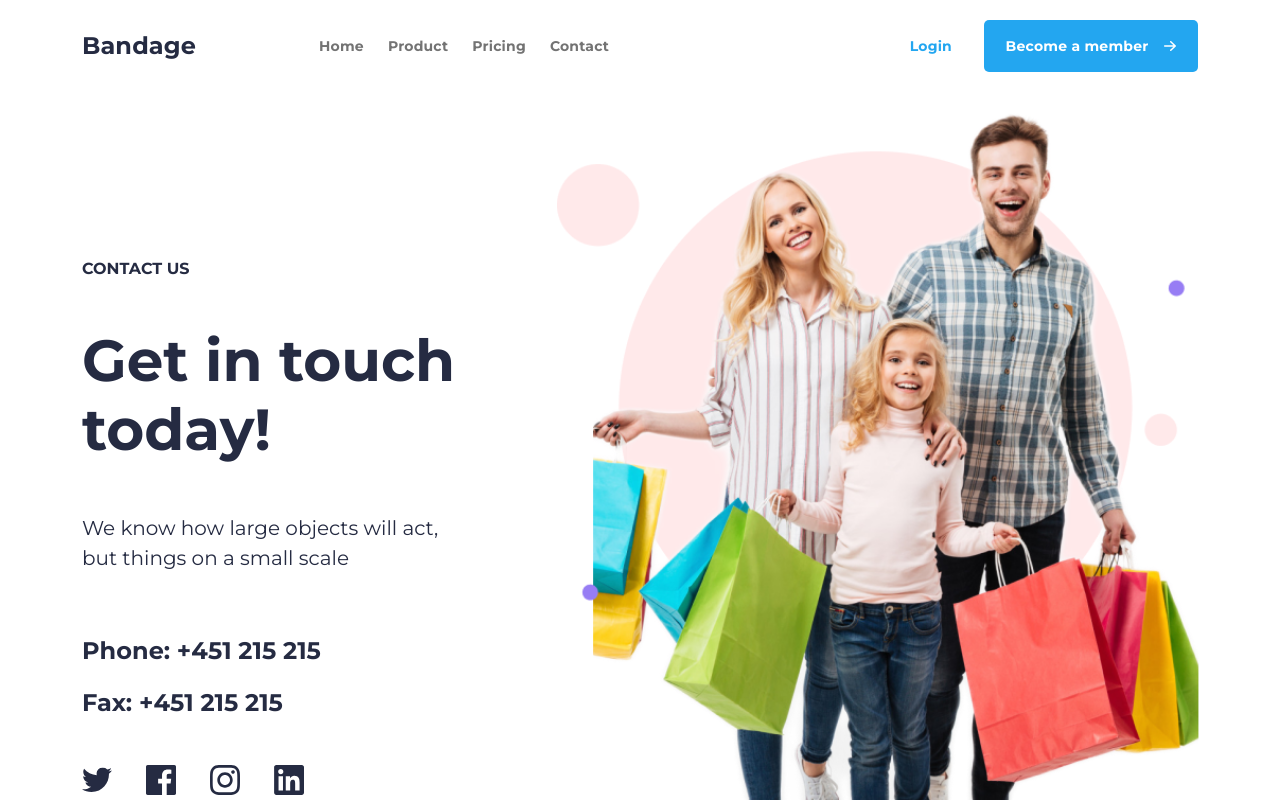
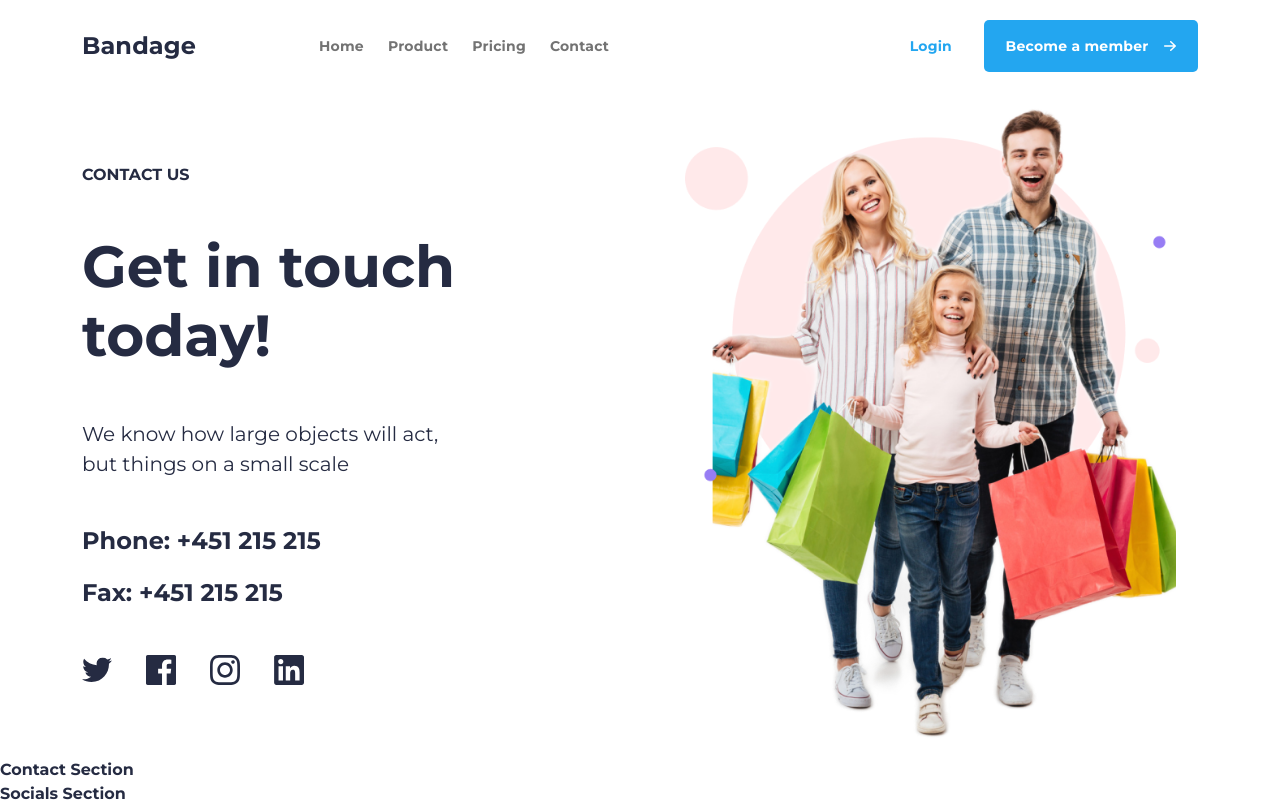
Before and after one commit to aleksi-svaridze/bandage, a React (Create React App) app: page / in a window 1280 px wide. Shown: the top 800 px of the page. Built offline with nearby package versions, Linux system fonts and the light colour scheme.

Commit message:
Finished: Hero section

```diff
--- a/public/index.html
+++ b/public/index.html
@@ -25,7 +25,7 @@
       Learn how to configure a non-root public URL by running `npm run build`.
     -->
     <link href="https://cdn.jsdelivr.net/npm/bootstrap@5.3.0-alpha3/dist/css/bootstrap.min.css" rel="stylesheet">
-    <title>React App</title>
+    <title>Bandage</title>
   </head>
   <body>
     <noscript>You need to enable JavaScript to run this app.</noscript>
--- a/src/components/Hero.js
+++ b/src/components/Hero.js
@@ -9,14 +9,14 @@ const Hero = () => {
         <div className='hero-section'>
 
             <div className="container">
-                <div className="row">
-                    <div className="col-5">
+                <div className="row gy-5">
+                    <div className="col-12 col-lg-5 order-lg-1 order-2">
                         <div className='d-flex flex-column justify-content-center h-100'>
                             <h5 className='text-uppercase fw-bold fs-6 m-0'>contact us</h5>
-                            <h1 className='fw-bold fs-58 my-5'>Get in touch today!</h1>
-                            <p className='fw-normal fs-5'>We know how large objects will act,<br /> but things on a small scale</p>
+                            <h1 className='fw-bold fs-58 my-3 my-xl-5'>Get in touch today!</h1>
+                            <p className='fw-normal fs-5 m-0'>We know how large objects will act,<br /> but things on a small scale</p>
 
-                            <div className='my-4-5 d-flex flex-column row-gap-3'>
+                            <div className='my-4-5 d-flex flex-column row-gap-2 row-gap-xl-3'>
                                 <p className='fs-4 text-capitalize m-0'>Phone: +451 215 215</p>
                                 <p className='fs-4 text-capitalize m-0'>Fax: +451 215 215</p>
                             </div>
@@ -30,8 +30,8 @@ const Hero = () => {
                         </div>
                     </div>
 
-                    <div className="col-7 text-end">
-                          <img src={HeroBg} className='h-870' alt="" />
+                    <div className="col-12 col-lg-7 text-center order-lg-2 order-1 text-lg-end">
+                          <img src={HeroBg} className='w-80' alt="" />
                     </div>
                 </div>
             </div>
--- a/src/styles/css/main.css
+++ b/src/styles/css/main.css
@@ -38,7 +38,7 @@ body {
 }
 
 .my-4-5 {
-  margin: 2.75rem 0;
+  margin: 1.5rem 0;
 }
 
 @media screen and (min-width: 992px) {
@@ -46,10 +46,25 @@ body {
     margin-left: 115px;
   }
 }
+@media screen and (min-width: 1200px) {
+  .my-4-5 {
+    margin: 2.75rem 0;
+  }
+}
 .fs-58 {
-  font-size: 58px !important;
+  font-size: 38px !important;
 }
 
+@media screen and (min-width: 576px) {
+  .fs-58 {
+    font-size: 48px !important;
+  }
+}
+@media screen and (min-width: 768px) {
+  .fs-58 {
+    font-size: 58px !important;
+  }
+}
 .column-gap-34 {
   -moz-column-gap: 2.1rem;
        column-gap: 2.1rem;
@@ -59,8 +74,8 @@ body {
   width: 1.9rem;
 }
 
-.h-870 {
-  height: 870px;
+.w-80 {
+  width: 80%;
 }
 
 .btn-primary {
--- a/src/styles/scss/partials/utilities/_sizing.scss
+++ b/src/styles/scss/partials/utilities/_sizing.scss
@@ -1,6 +1,6 @@
 .w-30 {
     width: 1.9rem;
 }
-.h-870 {
-    height: 870px;
+.w-80 {
+    width: 80%;
 }
```
Also changed, not shown: src/styles/scss/partials/utilities/_fonts.scss (+13 -1 lines), src/styles/scss/partials/utilities/_spacing.scss (+8 -1 lines), 1 other file (tests, documents, lock files or other folders).
